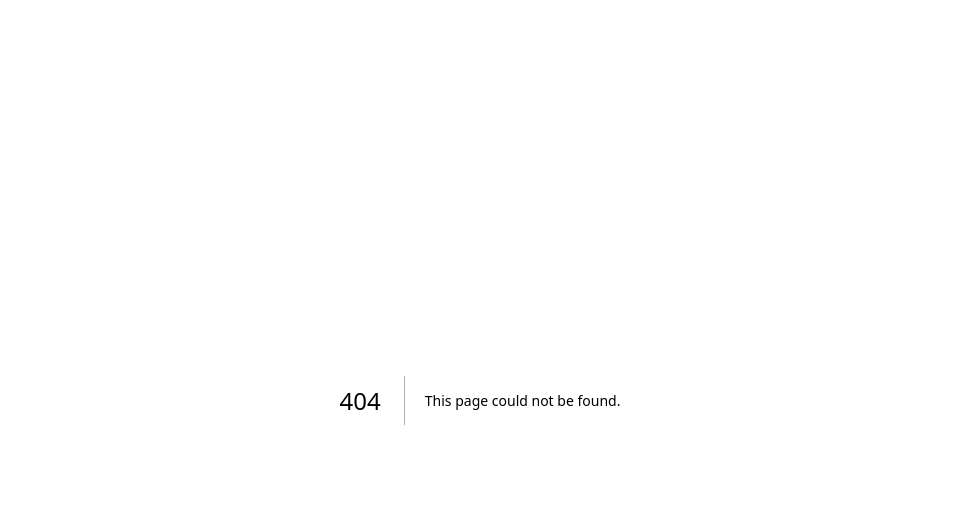
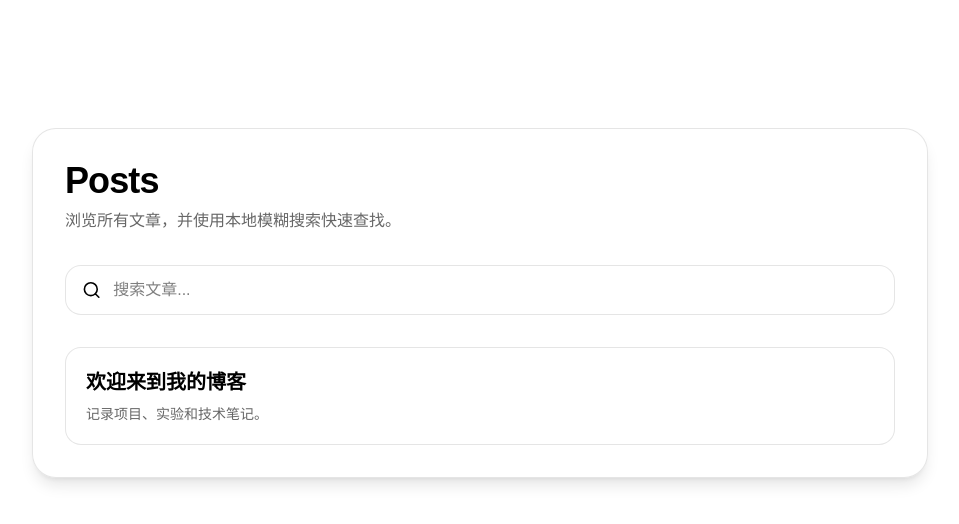
Before and after one commit to Panghu1102/next-blog, a Next.js app: page /posts in a window 1280 px wide. Before the commit this address had no page. Shown: the top 524 px of the page, without its empty margins (160-1119 px from the left). Built offline with nearby package versions, Linux system fonts and the light colour scheme.

Commit message:
Add posts page with client-side Fuse.js search

```diff
--- /dev/null
+++ b/src/app/posts/page.tsx
@@ -0,0 +1,67 @@
+"use client";
+
+import Fuse from "fuse.js";
+import { useMemo, useState } from "react";
+import { Search } from "lucide-react";
+
+// 文章数据后续可以由 markdown 内容生成，这里保持客户端搜索结构
+const posts = [
+  {
+    title: "欢迎来到我的博客",
+    slug: "welcome",
+    description: "记录项目、实验和技术笔记。",
+  },
+];
+
+export default function PostsPage() {
+  const [keyword, setKeyword] = useState("");
+
+  const fuse = useMemo(
+    () =>
+      new Fuse(posts, {
+        keys: ["title", "description"],
+        threshold: 0.35,
+      }),
+    []
+  );
+
+  const result = keyword
+    ? fuse.search(keyword).map((item) => item.item)
+    : posts;
+
+  return (
+    <main className="min-h-screen bg-white px-6 pb-20 pt-32 text-black dark:bg-black dark:text-white">
+      <section className="mx-auto w-full max-w-4xl rounded-3xl border border-black/10 bg-white/40 p-8 shadow-lg backdrop-blur-xl dark:border-white/10 dark:bg-black/40">
+        <h1 className="text-4xl font-bold tracking-tight">Posts</h1>
+        <p className="mt-2 text-black/60 dark:text-white/60">
+          浏览所有文章，并使用本地模糊搜索快速查找。
+        </p>
+
+        <div className="mt-8 flex items-center gap-3 rounded-2xl border border-black/10 bg-white/30 px-4 py-3 backdrop-blur-xl dark:border-white/10 dark:bg-white/5">
+          <Search className="h-5 w-5" />
+          <input
+            value={keyword}
+            onChange={(e) => setKeyword(e.target.value)}
+            placeholder="搜索文章..."
+            className="w-full bg-transparent outline-none"
+          />
+        </div>
+
+        <div className="mt-8 space-y-4">
+          {result.map((post) => (
+            <a
+              key={post.slug}
+              href={`/posts/${post.slug}`}
+              className="block rounded-2xl border border-black/10 bg-white/30 p-5 transition hover:bg-white/50 dark:border-white/10 dark:bg-white/5 dark:hover:bg-white/10"
+            >
+              <h2 className="text-xl font-semibold">{post.title}</h2>
+              <p className="mt-2 text-sm text-black/60 dark:text-white/60">
+                {post.description}
+              </p>
+            </a>
+          ))}
+        </div>
+      </section>
+    </main>
+  );
+}
```
